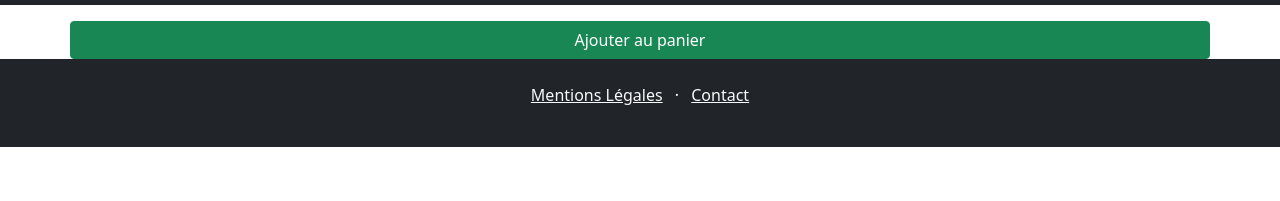
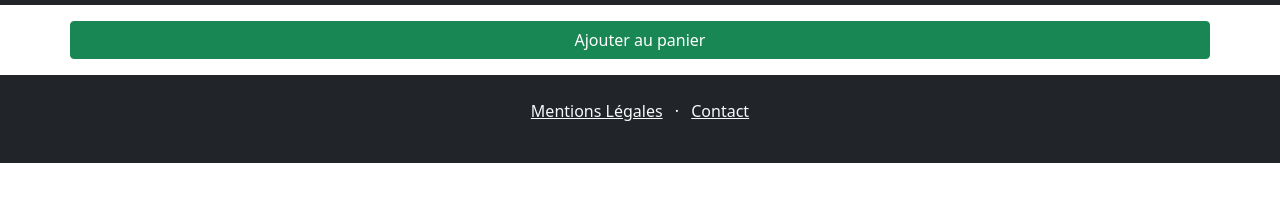
Before and after one commit to DerzoGit/Projet-5-Orinoco, a plain HTML site: page frontend/html/product.html in a window 1280 px wide. Shown: the part 121-322 px from the top of the page. Drawn offline with nearby package versions, Linux system fonts and the light colour scheme; no server answers.

Commit message:
add mt footer

```diff
--- a/frontend/html/product.html
+++ b/frontend/html/product.html
@@ -82,7 +82,7 @@
     </main>
 
     <!-- Footer mentions légales & contact-->
-    <div class="bg-dark py-4">
+    <div class="bg-dark py-4 mt-3">
         <div class="container">
             <div class="row">
                 <div class="col">
```
Also changed, not shown: frontend/index.html (+1 -1 lines).
